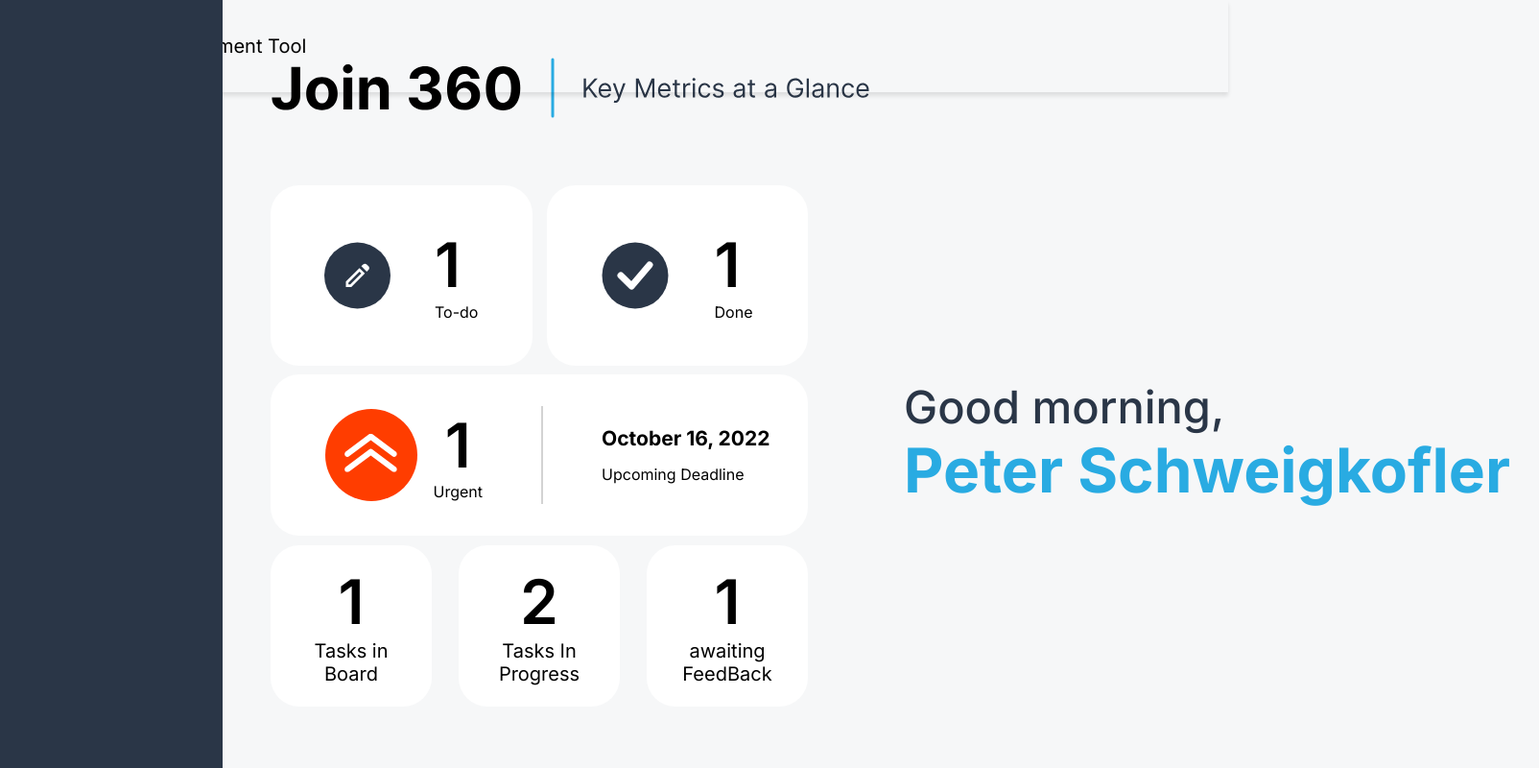
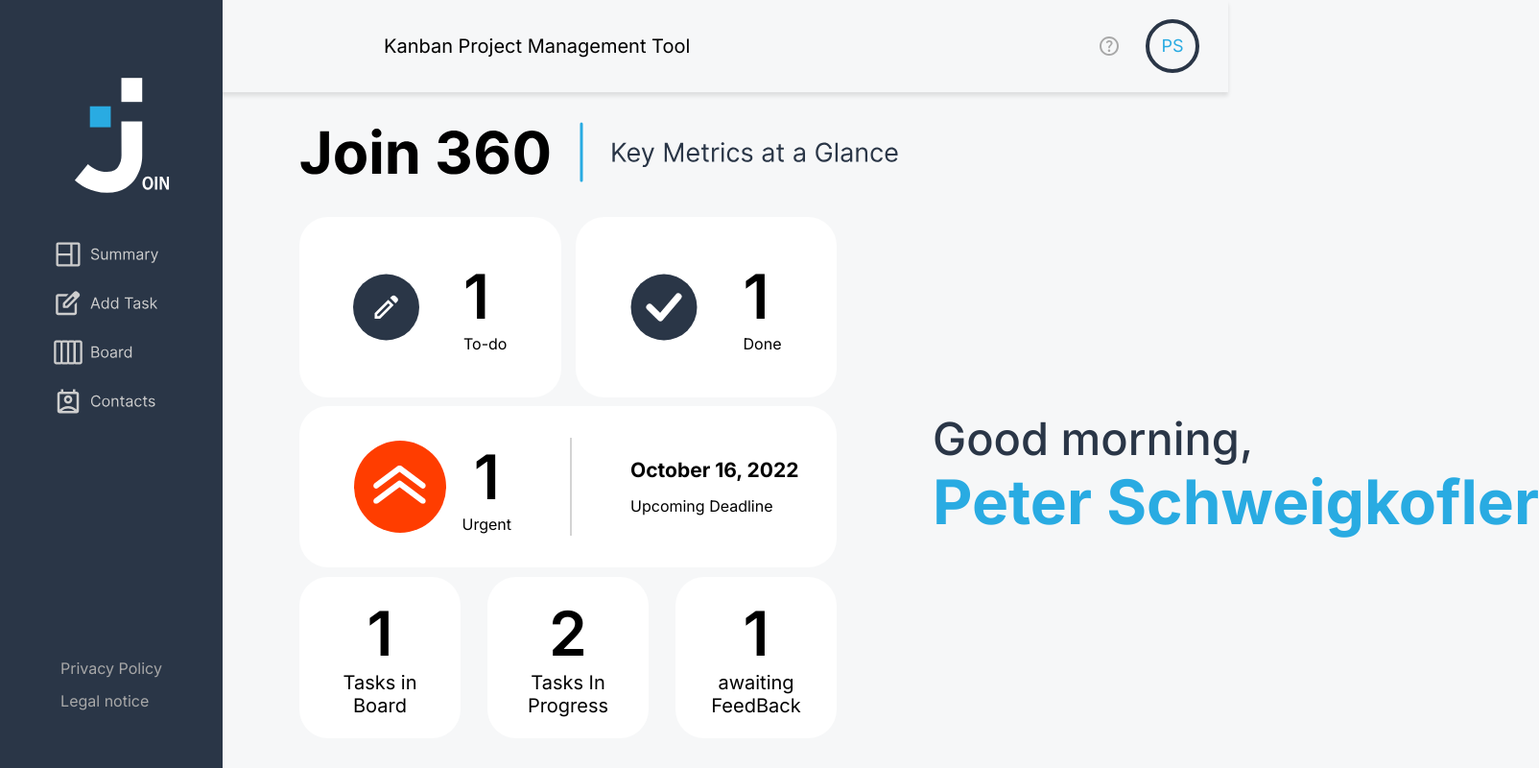
Before and after one commit to Peat03/Join, a plain HTML site: page summary.html in a window 1280 px wide. Shown: the whole page at 96% size, 1604 px wide, since content can reach past the window. Drawn offline with Linux system fonts and the light colour scheme.

Commit message:
summery version 1

```diff
--- a/style.css
+++ b/style.css
@@ -179,6 +179,9 @@ body {
 }
 
 .navMenu {
+    display: flex;
+    flex-direction: column;
+    align-items: center      ;
     background-color: #2A3647;
     width: 232px;
     height: 100%;
@@ -201,7 +204,7 @@ body {
     align-items: flex-start;
     justify-content: space-evenly;
     height: 100vh;
-    margin-left: 50px;
+    margin-left: 80px;
     width: 560px;
 }
 
@@ -378,8 +381,51 @@ body {
     left: 0;
     z-index: 5;
     display: flex;
-    justify-content: flex-start;
-    align-items: center
+    justify-content: space-between;
+    align-items: center;
+    margin-bottom: 200px;
+}
 
+.appDesc{
+    margin-left: 400px;
+}
 
+.headerRight{
+    display: flex;
+    justify-content: space-between;
+    align-items: center;
+    width: 104px;
+    height: 56px;
+    margin-right: 30px;
+    display: flex;
+    justify-content: space-between;
 }
+
+.userProfil{
+    height: 48px;
+    width: 48px;
+    border: solid 4px #2A3647;
+    border-radius: 100%;
+    padding: auto;
+    display: flex;
+    justify-content: center;
+    align-items: center;
+    color: #29ABE2;
+    font-size: 18px;
+}
+
+.textDecNone{
+    color: #A8A8A8;
+    text-decoration: none;
+    margin-bottom: 15px;
+    font-size: 16px;
+    line-height: 19.2px;
+}
+
+.footerLinks{
+    margin-bottom: 45px;
+}
+
+.join360{
+    margin-top: 100px;
+}
--- a/summary.html
+++ b/summary.html
@@ -14,11 +14,30 @@
 
 <body>
     <div class="mainDivSum">
-        <div class="d-flex navMenu"></div>
+        <div class="d-flex navMenu">
+            <div></div>
+            <img class="joinLogo" src="assets/images/JoinLogo.svg" alt="">
+            <div>
+                <img src="assets/images/Summary.svg" alt="">
+                <img src="assets/images/Add Task.svg" alt="">
+                <img src="assets/images/Board.svg" alt="">
+                <img src="assets/images/Contacts.svg" alt="">
+            </div>
+            <div class="d-flex colum footerLinks">
+                <a class="textDecNone font" href="">Privacy Policy</a>
+                <a class="textDecNone font"  href="">Legal notice</a>
+            </div>
+
+        </div>
 
         <div class="overviewSum">
-            <div class="header font">Kanban Project Management Tool</div>
-            <img src="assets/images/joinSlogan.svg" alt="">
+            <div class="header">
+                <div class="appDesc font">Kanban Project Management Tool</div>
+                <div id="helpIcon" class="headerRight"><img src="assets/images/help.svg" alt="">
+                    <div id="userProfil" class="userProfil">PS</div>
+                </div>
+            </div>
+            <img class="join360" src="assets/images/joinSlogan.svg" alt="">
             <div class="d-flex summaryFrame">
                 <div class="tasksOverview">
                     <div class="d-flex toDoDivMain">
```
Also changed, not shown: assets/images/JoinLogo.svg (added), assets/images/Summary.svg (added), assets/images/help.svg (added), assets/images/summary.svg (added).
